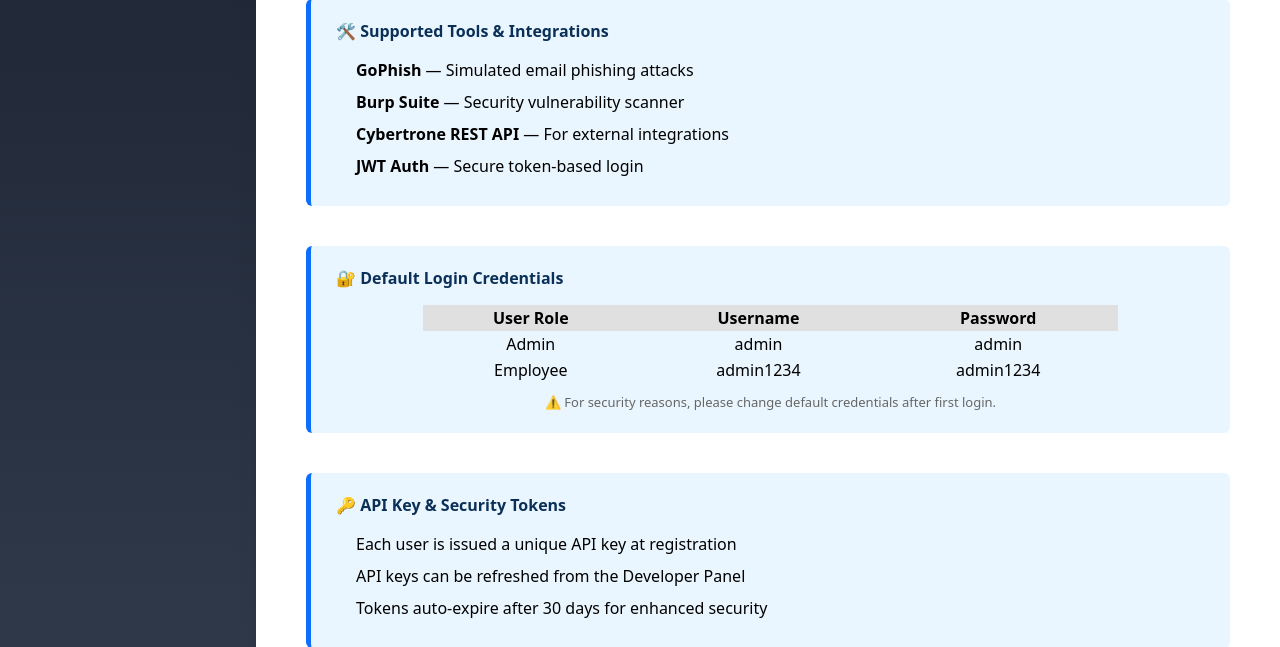
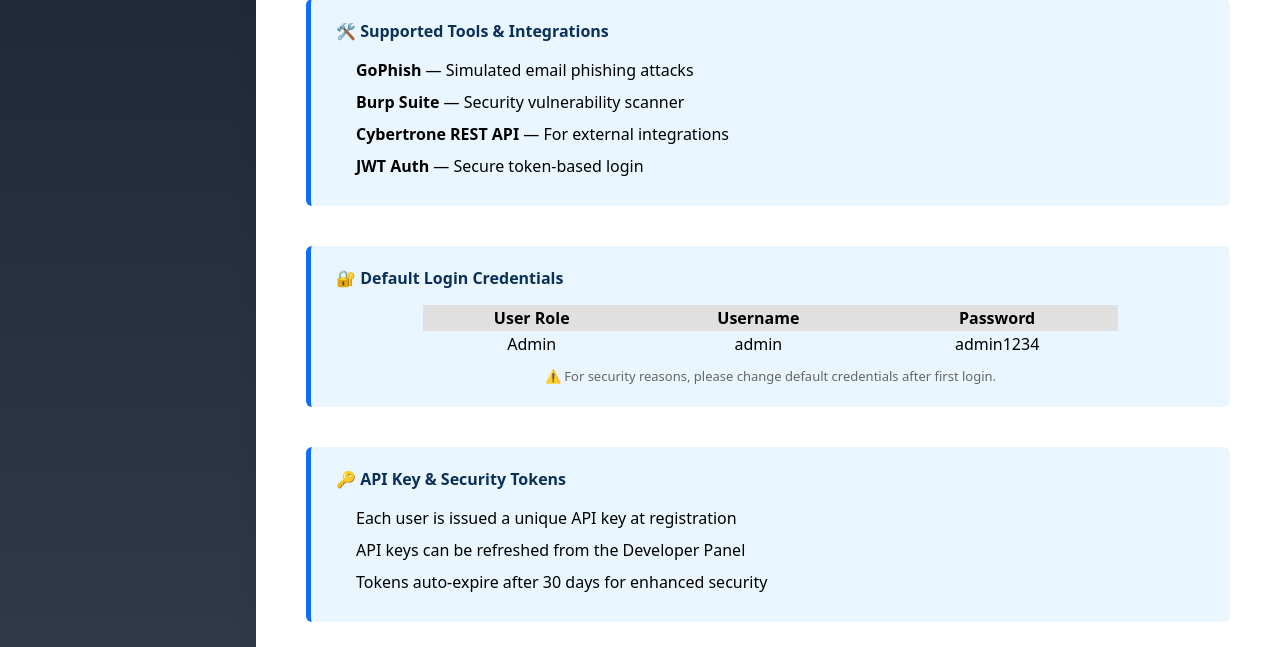
Before and after one commit to Hiranyakeshara/New_Cybertron, a PHP site: page /admin/app/views/settings/view.php in a window 1280 px wide. Shown: the part 789-1436 px from the top of the page. Run offline with PHP 8.4, Linux system fonts and the light colour scheme; the template is opened without the code that fills it, so the values that code supplies are empty; some libraries are stand-ins or nearby versions.

Commit message:
etting view default admin password changed

```diff
--- a/admin/app/views/settings/view.php
+++ b/admin/app/views/settings/view.php
@@ -162,13 +162,9 @@
                 <tr>
                     <td>Admin</td>
                     <td>admin</td>
-                    <td>admin</td>
-                </tr>
-                <tr>
-                    <td>Employee</td>
-                    <td>admin1234</td>
                     <td>admin1234</td>
                 </tr>
+
             </tbody>
         </table>
         <p class="note">⚠️ For security reasons, please change default credentials after first login.</p>
```
